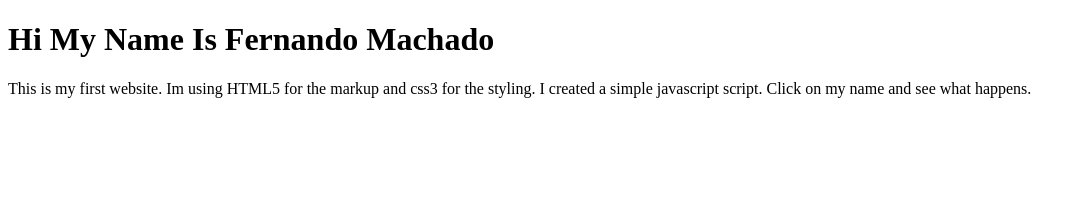
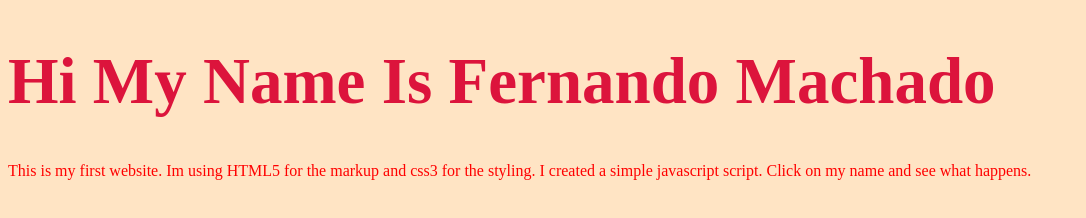
Before and after one commit to fjmachad/My-First-Website, a plain HTML site: page index.html in a window 1280 px wide. Shown: the whole page, without its empty margins (0-1086 px from the left). Drawn offline with Linux system fonts and the light colour scheme.

Commit message:
add styles

```diff
--- /dev/null
+++ b/assets/styles.css
@@ -0,0 +1,11 @@
+html{
+    background-color: bisque;
+}
+
+h1 {
+    color: crimson;
+    font-size: 65px;
+}
+p{
+    color: rgb(255, 0, 0);
+}
--- a/index.html
+++ b/index.html
@@ -4,6 +4,7 @@
     <meta charset="UTF-8">
     <meta http-equiv="X-UA-Compatible" content="IE=edge">
     <meta name="viewport" content="width=device-width, initial-scale=1.0">
+    <link rel="stylesheet" href="assets/styles.css">
     <title>Fernando Machado First Website</title>
 </head>
 <body>
```
